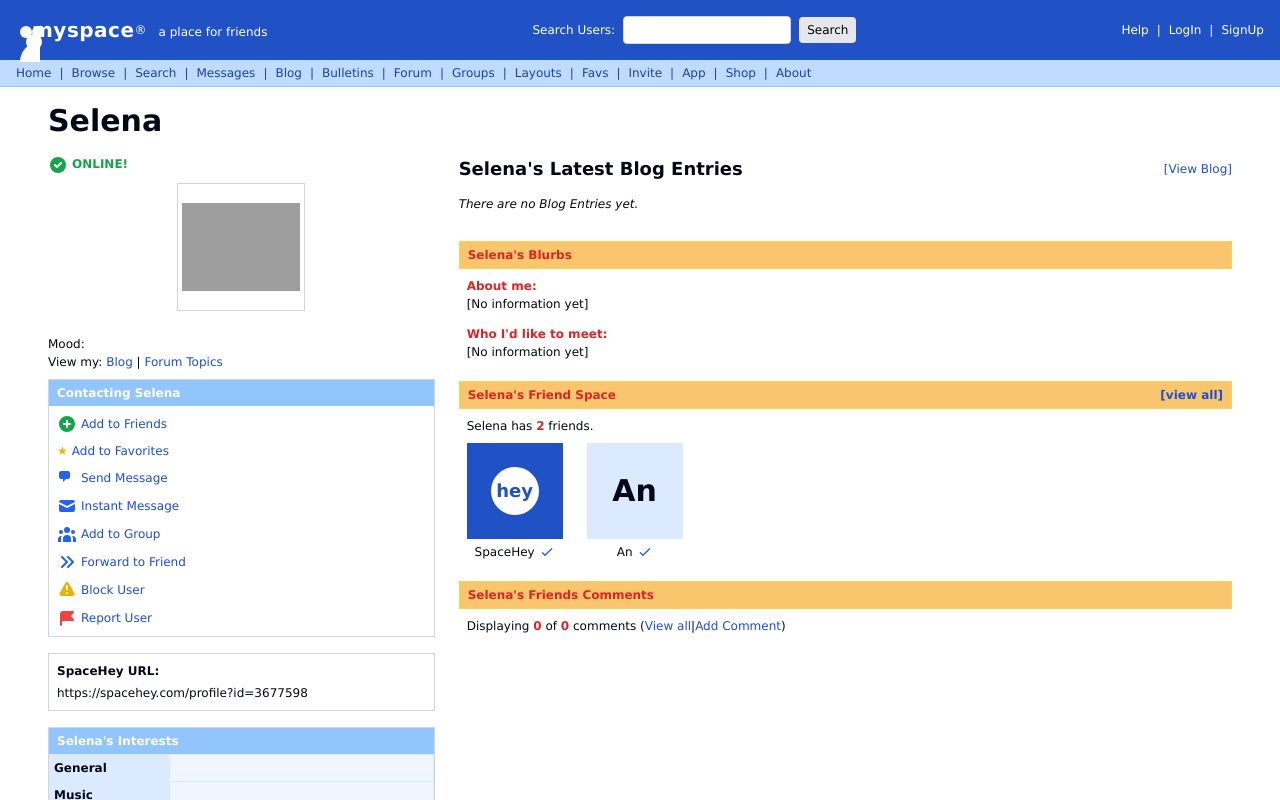
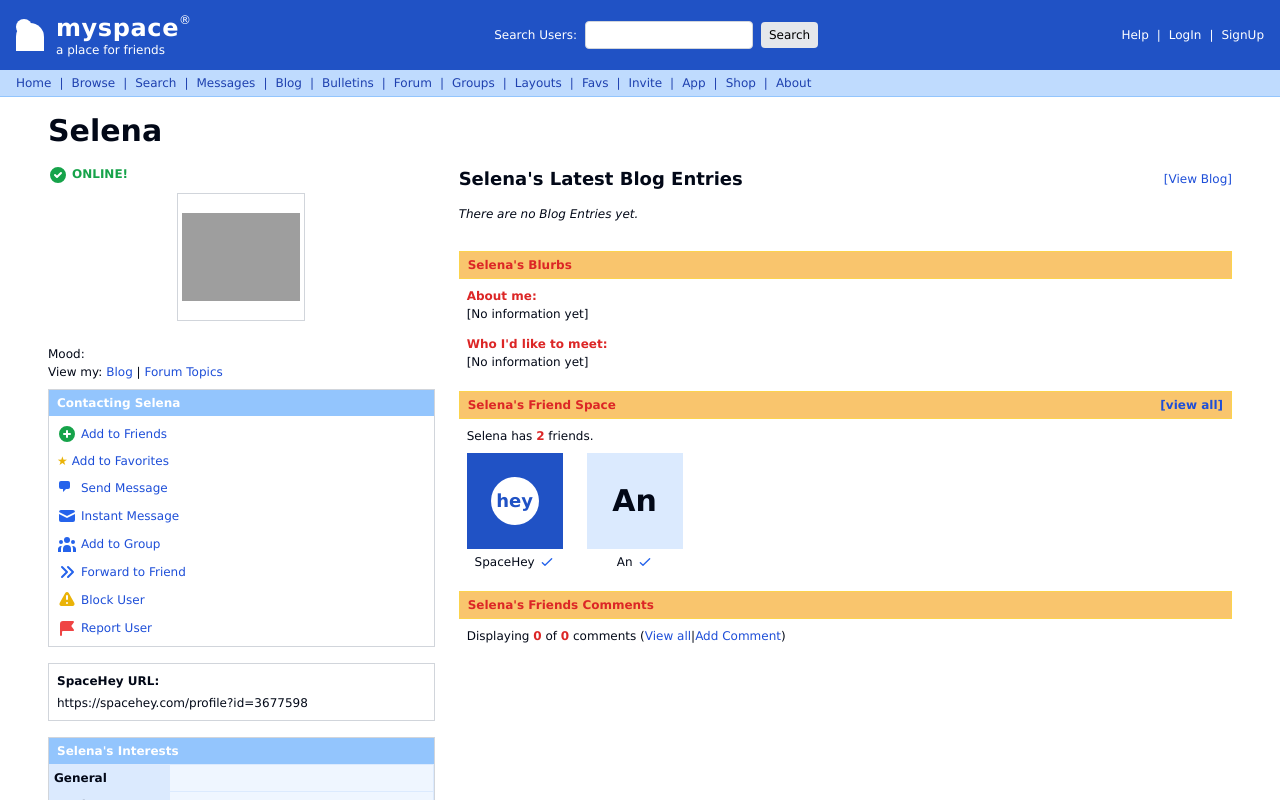
Before and after one commit to sammiep11/placeholder-web-canvas, a React (Vite) app: page / in a window 1280 px wide. Shown: the top 800 px of the page. Built offline with nearby package versions, Linux system fonts and the light colour scheme; grey boxes are pictures that could not be loaded.

Commit message:
Fix: Improve logo appearance
Adjusted the MySpace logo's appearance in the header.

```diff
--- a/src/components/Header.tsx
+++ b/src/components/Header.tsx
@@ -7,29 +7,27 @@ const Header = () => {
     <header>
       <div className="spacehey-header flex justify-between items-center">
         <div className="flex items-center gap-2">
-          <div className="bg-transparent text-white rounded p-1 flex items-center justify-center">
-            {/* Logo showing people icons and myspace text */}
+          <div className="flex items-center">
+            {/* MySpace logo - person icon + text */}
             <div className="flex items-center">
-              {/* People icon group */}
-              <div className="mr-2 flex relative">
-                <div className="w-3 h-3 bg-white rounded-full absolute top-0 left-0"></div>
-                <div className="w-3 h-3 bg-white rounded-full absolute top-0 left-3"></div>
-                <div className="w-4 h-4 bg-white rounded-full absolute top-2 left-1.5"></div>
-                <div className="w-5 h-5 bg-white absolute top-4 left-0 rounded-tl-full"></div>
-                <div className="w-1 h-2 invisible">-</div> {/* Spacer */}
+              {/* Person icon */}
+              <div className="mr-2 relative w-8 h-8">
+                <div className="w-4 h-4 bg-white rounded-full absolute top-0 left-0"></div>
+                <div className="w-7 h-7 bg-white absolute bottom-0 left-0 rounded-tl-full rounded-tr-full"></div>
               </div>
+
               {/* myspace text */}
-              <div className="text-xl font-bold tracking-wide text-white">myspace</div>
-              <span className="text-xs align-top">®</span>
+              <div>
+                <span className="text-2xl font-bold tracking-wide text-white">myspace</span>
+                <span className="text-xs align-top text-white">®</span>
+                <div className="text-xs text-white mt-[-2px]">a place for friends</div>
+              </div>
             </div>
-          </div>
-          <div>
-            <div className="text-xs text-white mt-1">a place for friends</div>
           </div>
         </div>
 
         <div className="flex items-center gap-2">
-          <span>Search Users:</span>
+          <span className="text-white">Search Users:</span>
           <input
             type="text"
             className="border border-gray-300 px-2 py-1 rounded text-black"
@@ -39,9 +37,9 @@ const Header = () => {
 
         <div className="flex gap-2">
           <Link to="/" className="text-white hover:underline">Help</Link>
-          <span>|</span>
+          <span className="text-white">|</span>
           <Link to="/" className="text-white hover:underline">LogIn</Link>
-          <span>|</span>
+          <span className="text-white">|</span>
           <Link to="/" className="text-white hover:underline">SignUp</Link>
         </div>
       </div>
```
